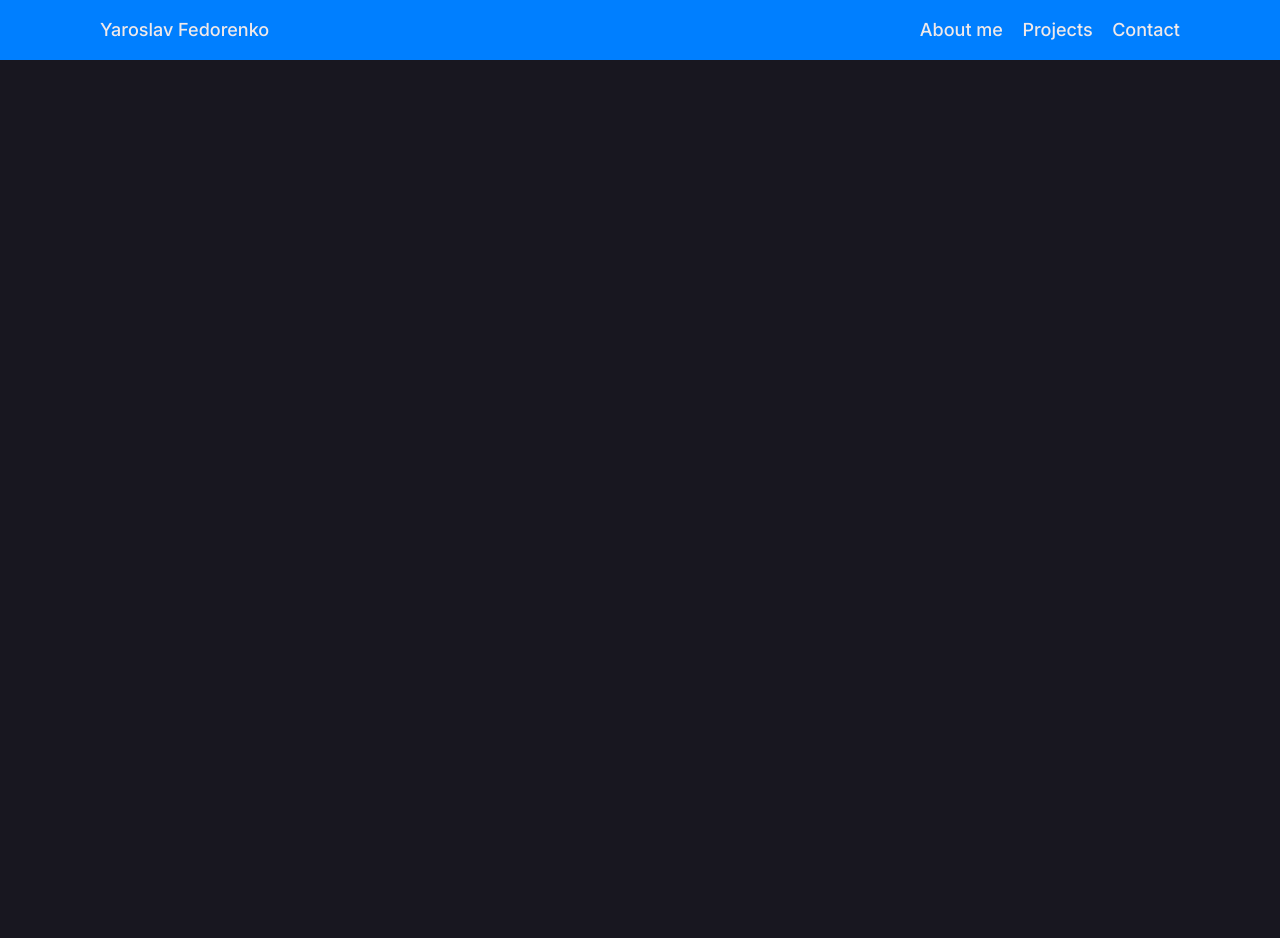
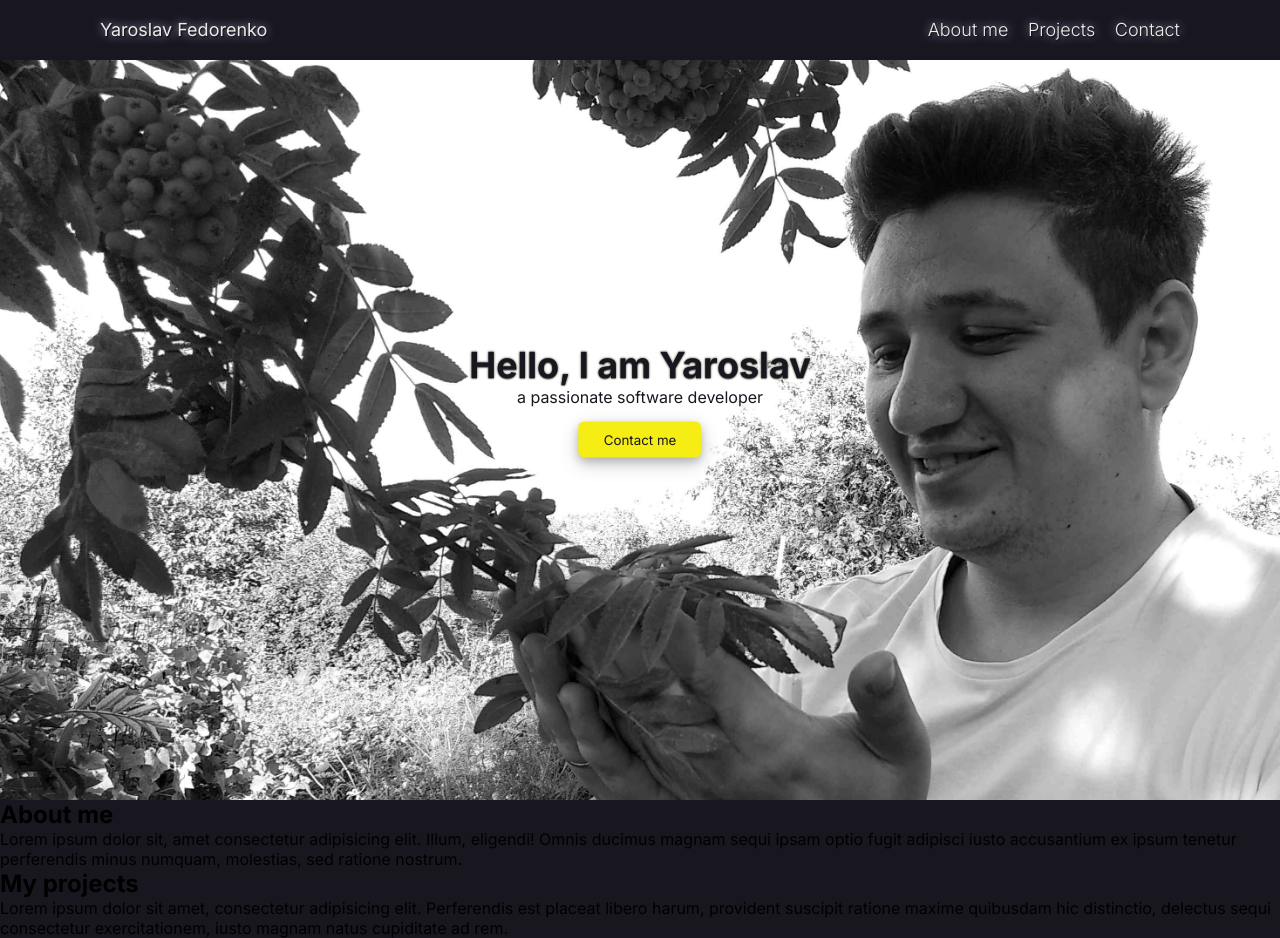
Before and after one commit to y-fedorenko/my-web-page, a website with bundled scripts: page index.html in a window 1280 px wide. Before the commit the page ends 800 px from the top, so only its background shows below. Built offline with nearby package versions, Linux system fonts and the light colour scheme.

Commit message:
added hero-banner section

```diff
--- a/index.html
+++ b/index.html
@@ -11,7 +11,9 @@
     <link rel="stylesheet" href="./src/style/reset.css">
     <link rel="stylesheet" href="./src/style/style.css">
     <script src="./src/script/script.js" type="module"></script>
-
+    <link rel="preconnect" href="https://fonts.googleapis.com">
+    <link rel="preconnect" href="https://fonts.gstatic.com" crossorigin>
+    <link href="https://fonts.googleapis.com/css2?family=Inter:wght@100;200;300;400;500;600;700;800;900&family=PT+Sans:wght@400;700&family=Poppins:ital,wght@0,100;0,200;0,300;0,400;0,500;0,600;0,700;0,800;1,900&family=Quicksand:wght@300..700&display=swap" rel="stylesheet">
   </head>
   <body>
     <header>
@@ -29,9 +31,32 @@
       </div>
     </header>
     <main>
-      <div class="container">
+      <div class="hero-banner">
+        <div class="hero-text">
+          <h1>Hello, I am Yaroslav</h1>
+          <p>a passionate software developer</p>
+          <button>Contact me</button>
+        </div>
+      </div>
+      <article>
+        <h2>About me</h2>
+        <P>
+          Lorem ipsum dolor sit, amet consectetur adipisicing elit. Illum,
+          eligendi! Omnis ducimus magnam sequi ipsam optio fugit adipisci iusto
+           accusantium ex ipsum tenetur perferendis minus numquam, molestias,
+            sed ratione nostrum.
+          </P>
+      </article>
+      <section>
+        <h2>My projects</h2>
+        <p>
+          Lorem ipsum dolor sit amet, consectetur adipisicing elit.
+          Perferendis est placeat libero harum, provident suscipit ratione
+          maxime quibusdam hic distinctio, delectus sequi consectetur
+          exercitationem, iusto magnam natus cupiditate ad rem.
+        </p>
+      </section>
 
-      </div>
     </main>
   </body>
 </html>
--- a/src/style/style.css
+++ b/src/style/style.css
@@ -9,6 +9,7 @@
   margin: 0;
   padding: 0;
   box-sizing: border-box;
+  transition: all 0.2s ease-in-out;
 }
 
 :root {
@@ -16,8 +17,14 @@
   --app-font-color-white: #f0e9e9;
 }
 
+html, body {
+  height: 100%;
+}
+
 body {
   background-color: var(--app-background-dark);
+  height: 100%;
+  overflow: auto;
 }
 
 .container {
@@ -55,9 +62,11 @@ body {
 /*  Header                                               */
 /* ----------------------------------------------------- */
 
+
 header {
   height: 60px;
-  background-color: #007fff ;
+  background-color: #0080ff00;
+  box-shadow: 0 1px 3px #4b4b4e1e;
 }
 
 nav {
@@ -72,18 +81,82 @@ nav ul li, .page-name {
   line-height: 60px;
 }
 
-nav ul li a, .page-name {
+nav ul li a {
   color: var(--app-font-color-white);
   font-size: 18px;
-  font-weight: 500;
+  font-weight: 300;
   text-decoration: none;
   cursor: pointer;
+  text-shadow: 1px 1px 2px #000000, 0 0 10px #b5b5d6, 0 0 3px #2b2b2e;
 }
 
 nav ul li a:hover{
   text-decoration: underline;
 }
-/*this gets all li that come after another li, so applies to all li except 1st one*/
+
+.page-name {
+  text-shadow: 1px 1px 2px #000000, 0 0 10px #b5b5d6, 0 0 3px #2b2b2e;
+  color: var(--app-font-color-white);
+  font-size: 18px;
+  font-weight: 400;
+  text-decoration: none;
+  cursor: pointer;
+}
+
+.page-name:hover{
+  text-decoration: underline;
+}
+
 li + li {
   margin-left: 15px;
 }
+
+/* ---------------------------------------------------- */
+/*  Landing page                                        */
+/* ---------------------------------------------------- */
+
+main {
+  height: calc(100% - 60px);
+}
+
+.hero-banner {
+  background-image: url("../media/hero-banner.jpg");
+  height: 100%;
+  background-position: center;
+  background-repeat: no-repeat;
+  background-size: cover;
+}
+
+.hero-text {
+  text-align: center;
+  position: absolute;
+  top: 50%;
+  left: 50%;
+  transform: translate(-50%, -50%);
+  color: var(--app-background-dark);
+
+  h1 {
+    font-size: 36px;
+    text-shadow: 0 1px 1px #0000006b, 0 0 3px #bfc3a9, 0 0 2px #2b2b2e;
+
+  }
+}
+
+.hero-text button {
+  border: none;
+  outline: 0;
+  display: inline-block;
+  padding: 10px 25px;
+  color: var(--app-background-dark);
+  background-color: #f5ed14;
+  text-align: center;
+  cursor: pointer;
+  border-radius: 6px;
+  margin-top: 15px;
+  box-shadow: 0 4px 8px 0 rgba(0, 0, 0, 0.2), 0 6px 20px 0 rgba(0, 0, 0, 0.19);
+}
+
+.hero-text button:hover {
+  background-color: #555;
+  color: white;
+}
```
